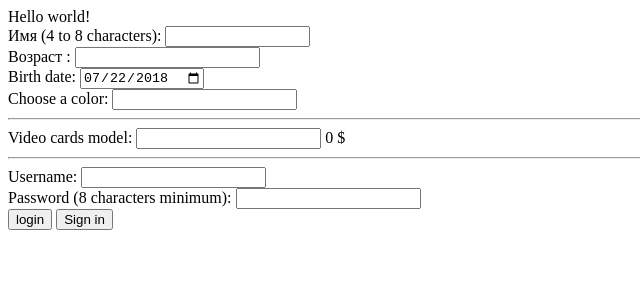
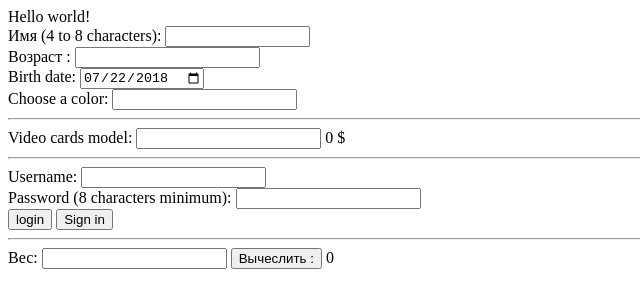
Before and after one commit to DFJake/Goweb-test, a plain HTML site: page index.html in a window 1280 px wide. Shown: the whole page, without its empty margins (0-640 px from the left). Drawn offline with Linux system fonts and the light colour scheme.

Commit message:
Update index.html

```diff
--- a/index.html
+++ b/index.html
@@ -72,6 +72,13 @@
        <button class="login">login</button>
        <button class="signin">Sign in</button>
 
+<hr>
+<label for="weight">Вес:</label>
+<input type="number" id="weight" name="weight" required minlength="1" maxlength="5" >
+<button id="calc-wt"> Вычеслить : </button>
+<label id="labcalc">0</label>
+
+
 </body>
 
 <script src="index.js"> </script>
```
